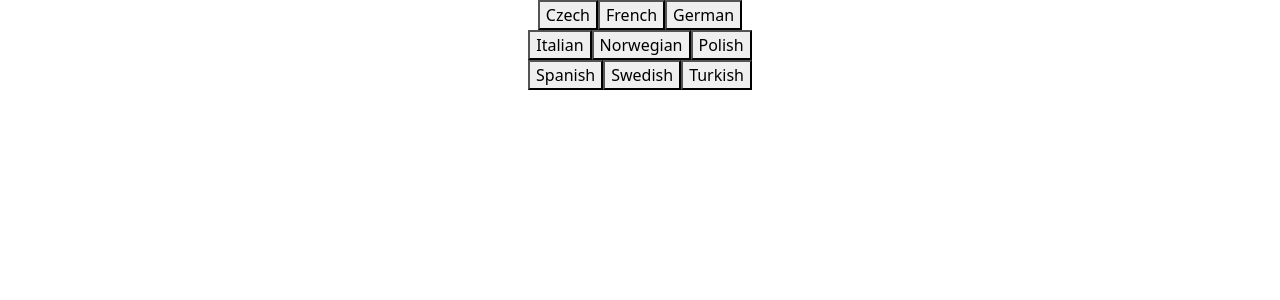
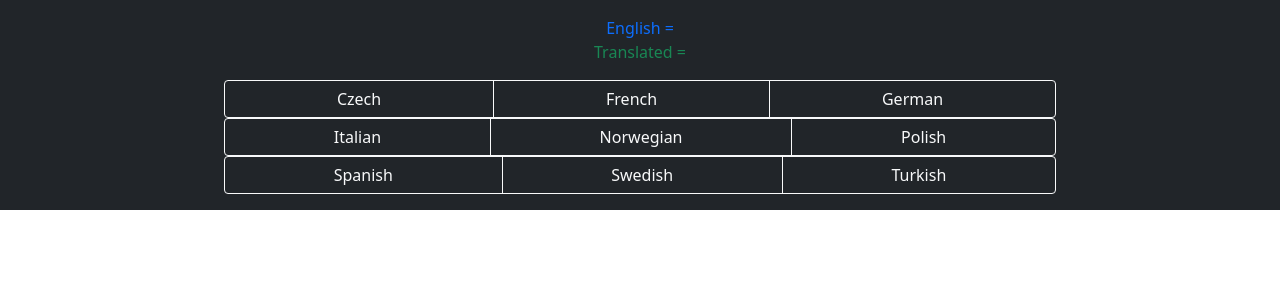
Before and after one commit to jo-ho/languess, a React (Create React App) app in the folder client/: page / in a window 1280 px wide. Shown: the top 300 px of the page. Built offline with nearby package versions, Linux system fonts and the light colour scheme; no server answers.

Commit message:
update ui, added refresh after win/lose

```diff
--- a/client/src/App.js
+++ b/client/src/App.js
@@ -1,7 +1,7 @@
 import React from "react";
-import { Button } from 'reactstrap';
+import { button } from 'reactstrap';
 
-const tries = 3
+const tries = 2
 
 
 
@@ -25,49 +25,69 @@ const tries = 3
     }
 
 
+
+
     handleInput(e){
 
 		  if(e.target.id === this.state.language){
-			  console.log("win")
+			  alert("win")
+        window.location.reload();
 		  }
 		  else if(this.state.counter < tries){
 			  this.setState({counter: this.state.counter+1})
 
-			  console.log("lose try again")
+			  alert("lose try again")
 		  }
 		  else{
-			  console.log("loser")
+			  alert("loser")
+        window.location.reload();
 		  }
+
 		}
+
     render(){
       return(
+
         <>
+        <div class = "p-3 mb-2 bg-dark text-light">
 
 <head>
   <link rel="stylesheet" href="https://cdn.jsdelivr.net/npm/bootstrap@5.1.0/dist/css/bootstrap.min.css" />
 </head>
-        <center>{this.state.word}</center>
-        <center>{this.state.translated}</center>
 
-        <center className="btngroup1">
+        <div class = "text-primary text-center">English = {this.state.word}  </div>
+        <div class = "text-success text-center">Translated = {this.state.translated}</div>
+        <p>
 
-          <button id = "cs" onClick={e => this.handleInput(e)}>Czech</button>
-          <button id = "fr" onClick={e => this.handleInput(e)}>French</button>
-          <button id = "de" onClick={e => this.handleInput(e)}>German</button>
+        </p>
 
-        </center>
-        <center className="btngroup2">
-          <button id = "it" onClick={e => this.handleInput(e)}>Italian</button>
-          <button id = "no" onClick={e => this.handleInput(e)}>Norwegian</button>
-          <button id = "pl" onClick={e => this.handleInput(e)}>Polish</button>
+        <div class = "text-center">
+          <div className="btngroup1" class = "btn-group col-sm-8" role = "group" aria-label="...">
 
-        </center>
-        <center className="btngroup3">
-          <button id = "es" onClick={e => this.handleInput(e)}>Spanish</button>
-          <button id = "sv" onClick={e => this.handleInput(e)}>Swedish</button>
-          <button id = "tr" onClick={e => this.handleInput(e)}>Turkish</button>
+            <button type ="button" class="btn btn-outline-light" id = "cs" onClick={e => this.handleInput(e)}> Czech </button>{'  '}
+            <button type ="button" class="btn btn-outline-light" id = "fr" onClick={e => this.handleInput(e)}> French </button>{'  '}
+            <button type ="button" class="btn btn-outline-light" id = "de" onClick={e => this.handleInput(e)}> German </button>
+          </div>
+        </div>
 
-        </center>
+        <div class = "text-center">
+          <div className="btngroup2" class = "btn-group col-sm-8" role = "group" aria-label="...">
+            <button type ="button" class="btn btn-outline-light" id = "it" onClick={e => this.handleInput(e)}>Italian</button>{' '}
+            <button type ="button" class="btn btn-outline-light"  id = "no" onClick={e => this.handleInput(e)}>Norwegian</button>{' '}
+            <button type ="button" class="btn btn-outline-light" id = "pl" onClick={e => this.handleInput(e)}>Polish</button>
+
+          </div>
+        </div>
+
+        <div class = "text-center">
+          <div className="btngroup3" class = "btn-group col-sm-8" role = "group" aria-label="...">
+            <button type ="button" class="btn btn-outline-light" id = "es" onClick={e => this.handleInput(e)}>Spanish</button>{' '}
+            <button type ="button" class="btn btn-outline-light" id = "sv" onClick={e => this.handleInput(e)}>Swedish</button>{' '}
+            <button type ="button" class="btn btn-outline-light" id = "tr" onClick={e => this.handleInput(e)}>Turkish</button>
+
+          </div>
+        </div>
+        </div>
 
         </>
       );
```
Also changed, not shown: 1 other file (tests, documents, lock files or other folders).
